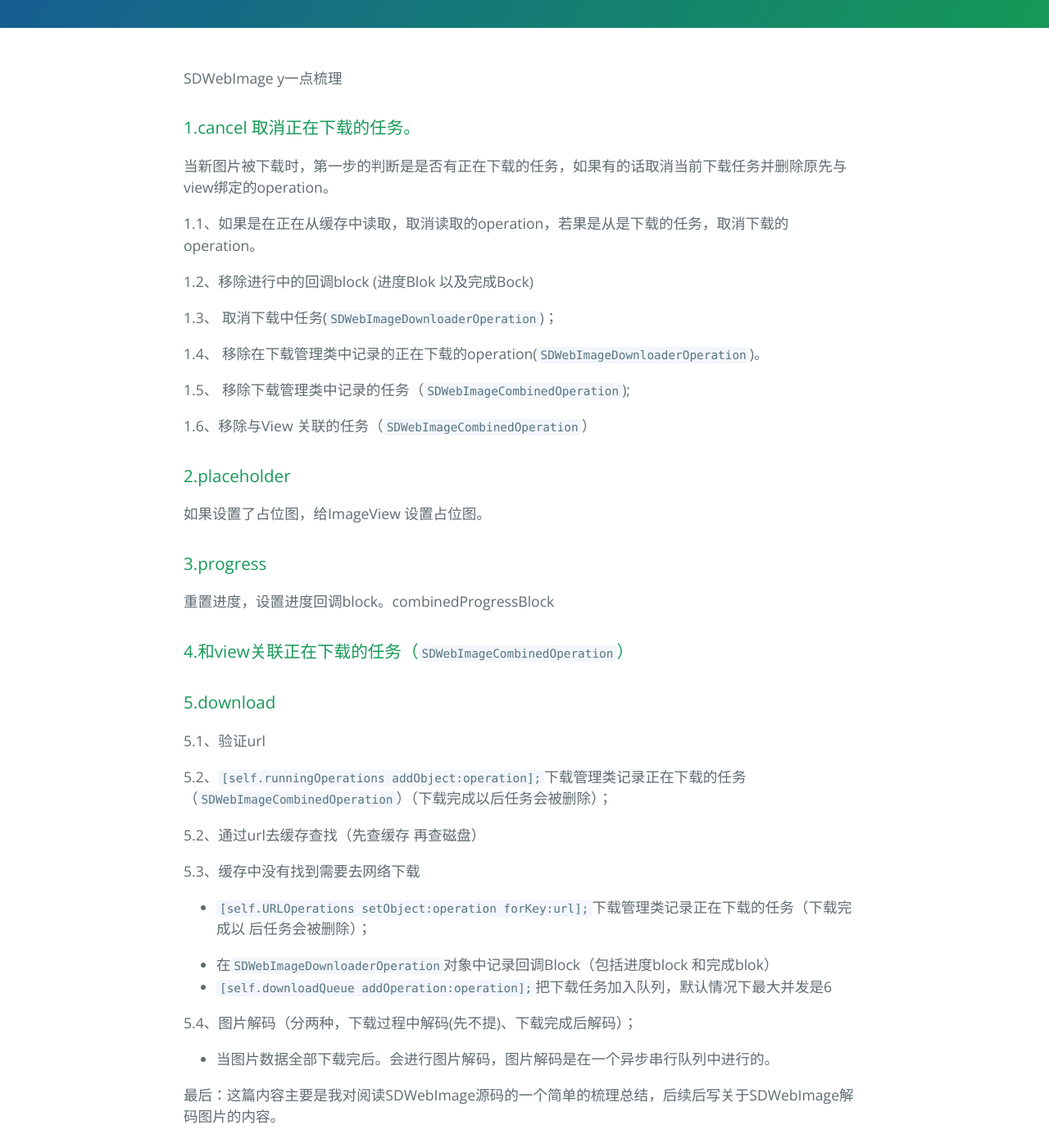
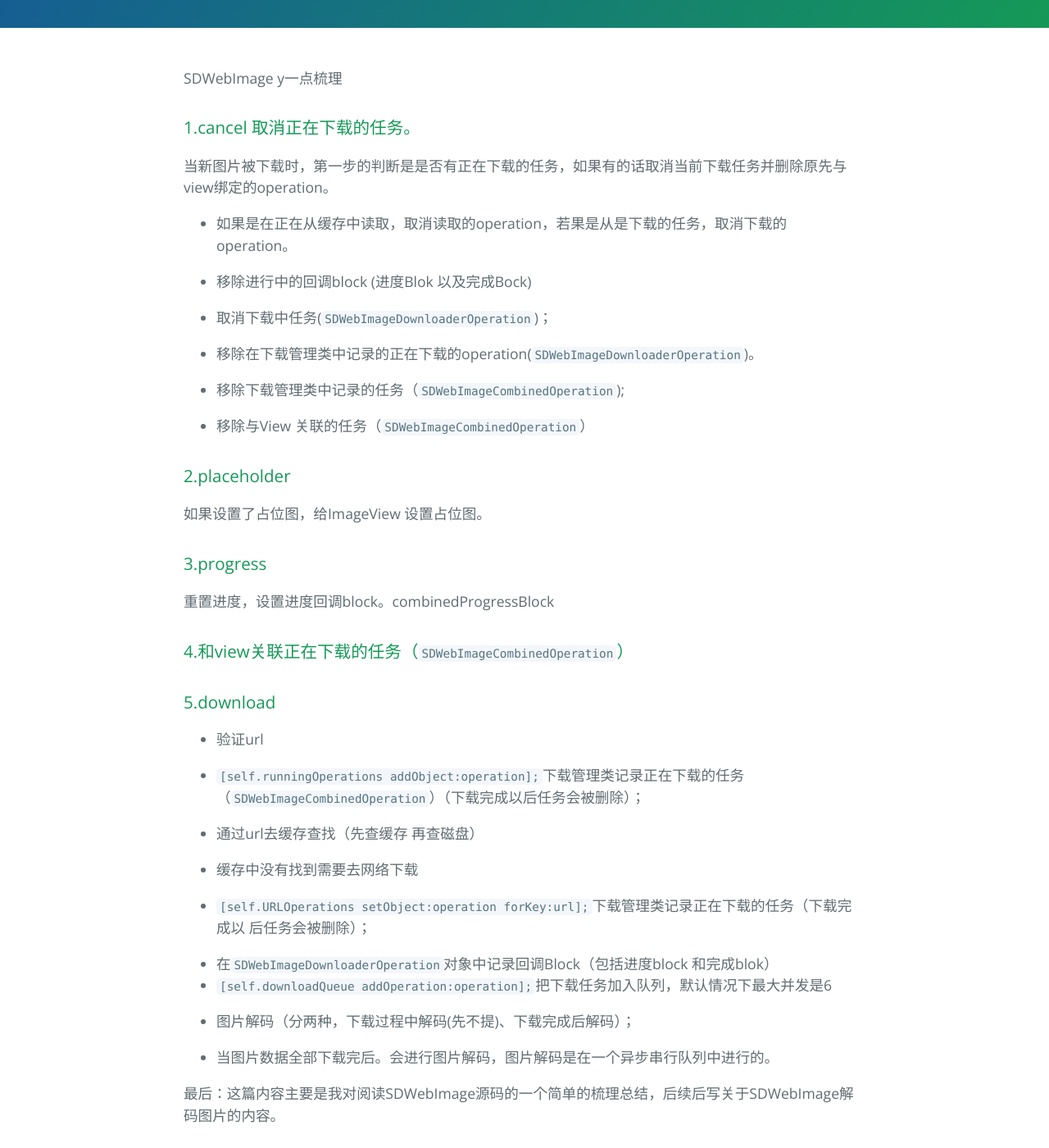
Before and after one commit to lihui1314/lihui1314.github.io, a Jekyll site: the page built from _posts/2019-08-03-SDWebImage简单梳理.md, in a window 1280 px wide and 1400 px high, scrolled down 316 px. Shown: the whole window at 82% size. Built offline with Jekyll 4.4.1, drawn with Linux system fonts in a browser that asks for light colours; our own code applies the rules of GitHub Pages for plain Markdown files.

Commit message:
no message

````diff
--- a/_posts/2019-08-03-SDWebImage简单梳理.md
+++ b/_posts/2019-08-03-SDWebImage简单梳理.md
@@ -4,17 +4,17 @@
 
 当新图片被下载时，第一步的判断是是否有正在下载的任务，如果有的话取消当前下载任务并删除原先与view绑定的operation。
 
-1.1、如果是在正在从缓存中读取，取消读取的operation，若果是从是下载的任务，取消下载的operation。
+*  如果是在正在从缓存中读取，取消读取的operation，若果是从是下载的任务，取消下载的operation。
 
-1.2、移除进行中的回调block (进度Blok 以及完成Bock)
+*  移除进行中的回调block (进度Blok 以及完成Bock)
 
-1.3、 取消下载中任务(```SDWebImageDownloaderOperation```)；
+*  取消下载中任务(```SDWebImageDownloaderOperation```)；
 
-1.4、 移除在下载管理类中记录的正在下载的operation(```SDWebImageDownloaderOperation```)。
+*  移除在下载管理类中记录的正在下载的operation(```SDWebImageDownloaderOperation```)。
 
-1.5、 移除下载管理类中记录的任务（```SDWebImageCombinedOperation```);
+*  移除下载管理类中记录的任务（```SDWebImageCombinedOperation```);
 
-1.6、移除与View 关联的任务（```SDWebImageCombinedOperation```）
+* 移除与View 关联的任务（```SDWebImageCombinedOperation```）
 
 ### 2.placeholder
 
@@ -28,20 +28,20 @@
 
 ### 5.download
 
- 5.1、验证url
+ * 验证url
 
-5.2、```[self.runningOperations addObject:operation];```下载管理类记录正在下载的任务 （```SDWebImageCombinedOperation```）（下载完成以后任务会被删除）；
+* ```[self.runningOperations addObject:operation];```下载管理类记录正在下载的任务 （```SDWebImageCombinedOperation```）（下载完成以后任务会被删除）；
 
- 5.2、通过url去缓存查找（先查缓存 再查磁盘）
+* 通过url去缓存查找（先查缓存 再查磁盘）
 
- 5.3、缓存中没有找到需要去网络下载
+* 缓存中没有找到需要去网络下载
 
 - ``` [self.URLOperations setObject:operation forKey:url];```下载管理类记录正在下载的任务（下载完成以       后任务会被删除）；
 
 - 在```SDWebImageDownloaderOperation```对象中记录回调Block（包括进度block 和完成blok）
 - ```[self.downloadQueue addOperation:operation];```把下载任务加入队列，默认情况下最大并发是6
 
- 5.4、图片解码（分两种，下载过程中解码(先不提)、下载完成后解码）；
+* 图片解码（分两种，下载过程中解码(先不提)、下载完成后解码）；
 
 * 当图片数据全部下载完后。会进行图片解码，图片解码是在一个异步串行队列中进行的。
 
````
